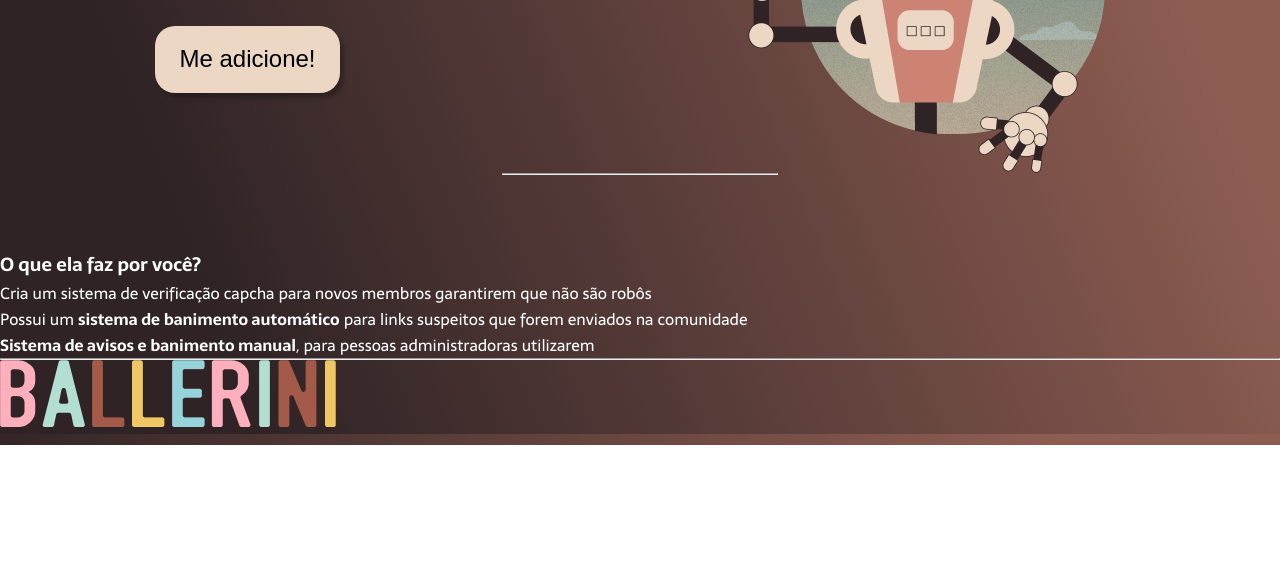
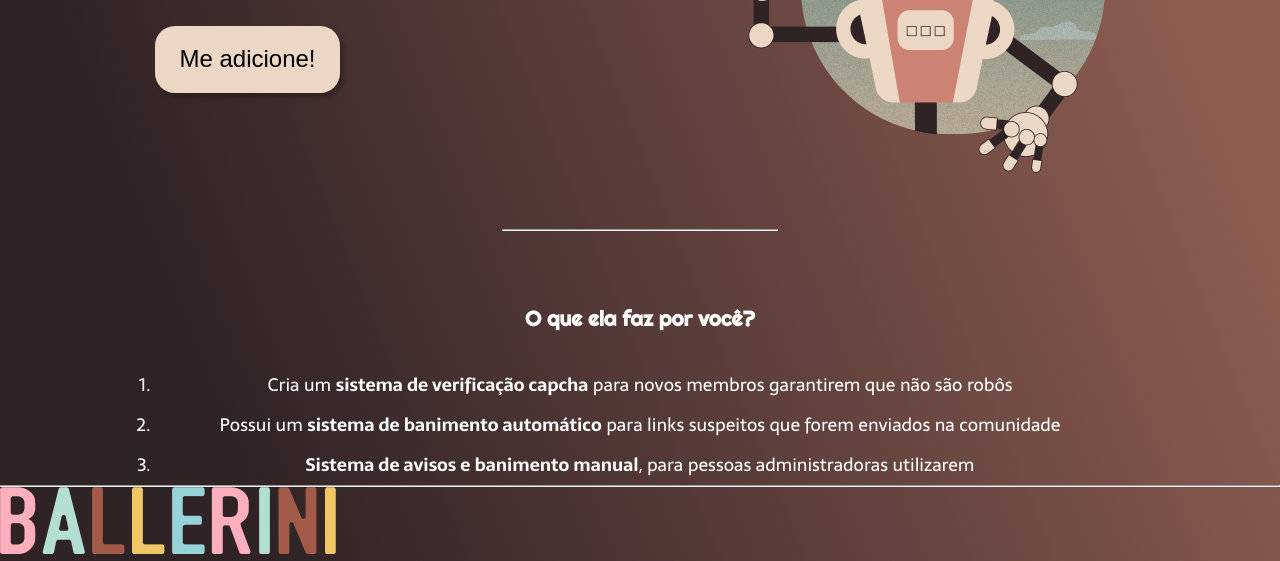
Before and after one commit to vitormancio/landing-page-ballebot, a plain HTML site: page index.html in a window 1280 px wide. Shown: the part 355-916 px from the top of the page. Before the commit the page ends 800 px from the top, so only its background shows below. Drawn offline with Linux system fonts and the light colour scheme.

Commit message:
finish  article css

```diff
--- /dev/null
+++ b/css/article.css
@@ -0,0 +1,18 @@
+.article {
+    max-width: 970px;
+    display: block;
+    margin: auto;
+    text-align: center;
+}
+
+.article-title {
+    font-family: 'Righteous', cursive;
+    font-size: 1.3rem;
+    line-height: 1.8rem;
+    margin-bottom: 31px;
+}
+
+.article-ol {
+    font-size: 1.125rem;
+    line-height: 2.5rem;
+}
--- a/css/line.css
+++ b/css/line.css
@@ -8,4 +8,5 @@
     margin: auto;
     display: block;
     margin-bottom: 74px;
+    margin-top: 56px;
 }
--- a/css/main.css
+++ b/css/main.css
@@ -8,7 +8,7 @@
     margin-bottom: 2rem;
     font-weight: 400px;
     font-size: 4rem;
-    font-family: 'Righteous', cursive
+    font-family: 'Righteous', cursive;
 }
 
 .maintext {
--- a/index.html
+++ b/index.html
@@ -11,6 +11,7 @@
     <link rel="stylesheet" href="css/main.css">
     <link rel="stylesheet" href="css/body.css">
     <link rel="stylesheet" href="css/line.css">
+    <link rel="stylesheet" href="/css/article.css">
 </head>
 <body>
     <header>
@@ -38,10 +39,10 @@
                 </div>
                     <hr class="line -small">
             </main>
-            <article>
-                <h3>O que ela faz por você?</h3>
-                <ol>
-                    <li>Cria um sistema de verificação capcha para novos membros garantirem que não são robôs</li>
+            <article class="article">
+                <h3 class="article-title">O que ela faz por você?</h3>
+                <ol class="article-ol">
+                    <li>Cria um <strong>sistema de verificação capcha</strong> para novos membros garantirem que não são robôs</li>
                     <li>Possui um <strong>sistema de banimento automático</strong> para links suspeitos que forem enviados na comunidade</li>
                     <li><strong>Sistema de avisos e banimento manual</strong>, para pessoas administradoras utilizarem</li>
                 </ol>
```
